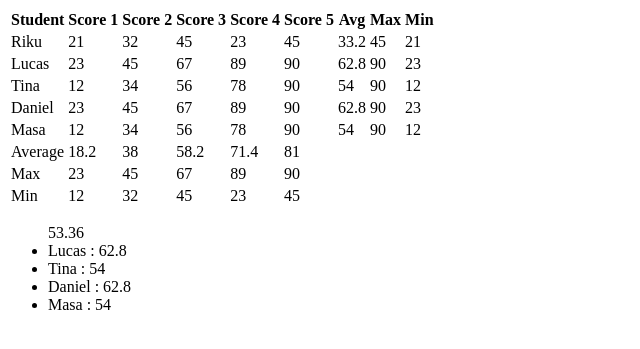
After one commit to gh-tyl/php-dev, a PHP site: page /mulchArray.php in a window 1280 px wide. The commit adds this page. Shown: the top 349 px of the page, without its empty margins (0-640 px from the left). Run offline with PHP 8.4, Linux system fonts and the light colour scheme.

Commit message:
done 2022-11-30

```diff
--- /dev/null
+++ b/src/mulchArray.php
@@ -0,0 +1,170 @@
+<!DOCTYPE html>
+<html lang="en">
+<head>
+    <meta charset="UTF-8">
+    <meta http-equiv="X-UA-Compatible" content="IE=edge">
+    <meta name="viewport" content="width=device-width, initial-scale=1.0">
+    <title>Document</title>
+</head>
+<body>
+    <?php
+    $students = [
+        'Riku' => [21, 32, 45, 23, 45],
+        'Lucas' => [23, 45, 67, 89, 90],
+        'Tina' => [12, 34, 56, 78, 90],
+        'Daniel' => [23, 45, 67, 89, 90],
+        'Masa' => [12, 34, 56, 78, 90],
+    ];
+    ?>
+    <table>
+        <thead>
+            <tr>
+                <th>Student</th>
+                <th>Score 1</th>
+                <th>Score 2</th>
+                <th>Score 3</th>
+                <th>Score 4</th>
+                <th>Score 5</th>
+                <th>Avg</th>
+                <th>Max</th>
+                <th>Min</th>
+            </tr>
+        </thead>
+        <tbody>
+            <?php
+            foreach ($students as $student => $score) {
+                echo '<tr>';
+                echo '<td>' . $student . '</td>';
+                foreach ($score as $s) {
+                    echo '<td>' . $s . '</td>';
+                }
+                $sum = 0;
+                $max = $score[0];
+                $min = $score[0];
+                foreach ($score as $s) {
+                    $sum = $sum + $s;
+                    if ($max < $s) {
+                        $max = $s;
+                    }
+                    if ($min > $s) {
+                        $min = $s;
+                    }
+                }
+                echo '<td>' . $sum/count($score) . '</td>';
+                echo '<td>' . $max . '</td>';
+                echo '<td>' . $min . '</td>';
+                echo '</tr>';
+            }
+            ?>
+        </tbody>
+        <tfoot>
+            <tr>
+                <td>Average</td>
+                    <?php
+                    $sum1 = 0;
+                    $sum2 = 0;
+                    $sum3 = 0;
+                    $sum4 = 0;
+                    $sum5 = 0;
+                    foreach ($students as $student => $score) {
+                        $sum1 = $sum1 + $score[0];
+                        $sum2 = $sum2 + $score[1];
+                        $sum3 = $sum3 + $score[2];
+                        $sum4 = $sum4 + $score[3];
+                        $sum5 = $sum5 + $score[4];
+                    }
+                    ?>
+                    <td><?php echo $sum1/count($students); ?></td>
+                    <td><?php echo $sum2/count($students); ?></td>
+                    <td><?php echo $sum3/count($students); ?></td>
+                    <td><?php echo $sum4/count($students); ?></td>
+                    <td><?php echo $sum5/count($students); ?></td>
+            </tr>
+            <!-- max -->
+            <tr>
+                <td>Max</td>
+                <?php
+                $max1 = $students['Riku'][0];
+                $max2 = $students['Riku'][1];
+                $max3 = $students['Riku'][2];
+                $max4 = $students['Riku'][3];
+                $max5 = $students['Riku'][4];
+                foreach ($students as $student => $score) {
+                    if ($max1 < $score[0]) {
+                        $max1 = $score[0];
+                    }
+                    if ($max2 < $score[1]) {
+                        $max2 = $score[1];
+                    }
+                    if ($max3 < $score[2]) {
+                        $max3 = $score[2];
+                    }
+                    if ($max4 < $score[3]) {
+                        $max4 = $score[3];
+                    }
+                    if ($max5 < $score[4]) {
+                        $max5 = $score[4];
+                    }
+                }
+                ?>
+                <td><?php echo $max1; ?></td>
+                <td><?php echo $max2; ?></td>
+                <td><?php echo $max3; ?></td>
+                <td><?php echo $max4; ?></td>
+                <td><?php echo $max5; ?></td>
+            </tr>
+            <!-- min -->
+            <tr>
+                <td>Min</td>
+                <?php
+                $min1 = $students['Riku'][0];
+                $min2 = $students['Riku'][1];
+                $min3 = $students['Riku'][2];
+                $min4 = $students['Riku'][3];
+                $min5 = $students['Riku'][4];
+                foreach ($students as $student => $score) {
+                    if ($min1 > $score[0]) {
+                        $min1 = $score[0];
+                    }
+                    if ($min2 > $score[1]) {
+                        $min2 = $score[1];
+                    }
+                    if ($min3 > $score[2]) {
+                        $min3 = $score[2];
+                    }
+                    if ($min4 > $score[3]) {
+                        $min4 = $score[3];
+                    }
+                    if ($min5 > $score[4]) {
+                        $min5 = $score[4];
+                    }
+                }
+                ?>
+                <td><?php echo $min1; ?></td>
+                <td><?php echo $min2; ?></td>
+                <td><?php echo $min3; ?></td>
+                <td><?php echo $min4; ?></td>
+                <td><?php echo $min5; ?></td>
+            </tr>
+        </tfoot>
+    </table>
+    <ul>
+        <!-- show students name whose average is above all ave -->
+        <?php
+        $ave = ($sum1 + $sum2 + $sum3 + $sum4 + $sum5) / (count($students) * 5);
+        echo $ave;
+
+        foreach ($students as $student => $score) {
+            $sum = 0;
+            foreach ($score as $s) {
+                $sum = $sum + $s;
+            }
+            $avg = $sum / count($score);
+            if ($sum/count($score) > $ave) {
+                echo "<li> $student : $avg </li>";
+            }
+        }
+        ?>
+    </ul>
+</body>
+</html>
```
Also changed, not shown: src/associateArray.php (added, +52 -0 lines), src/thirdPage.php (+67 -1 lines).
